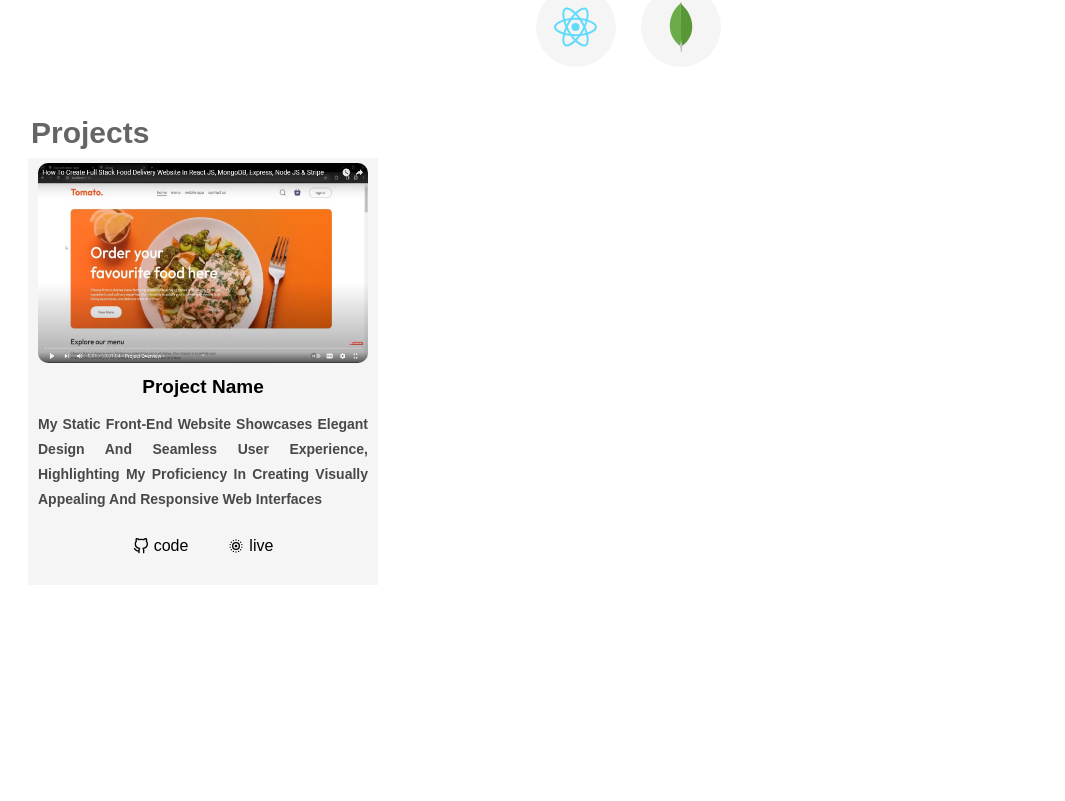
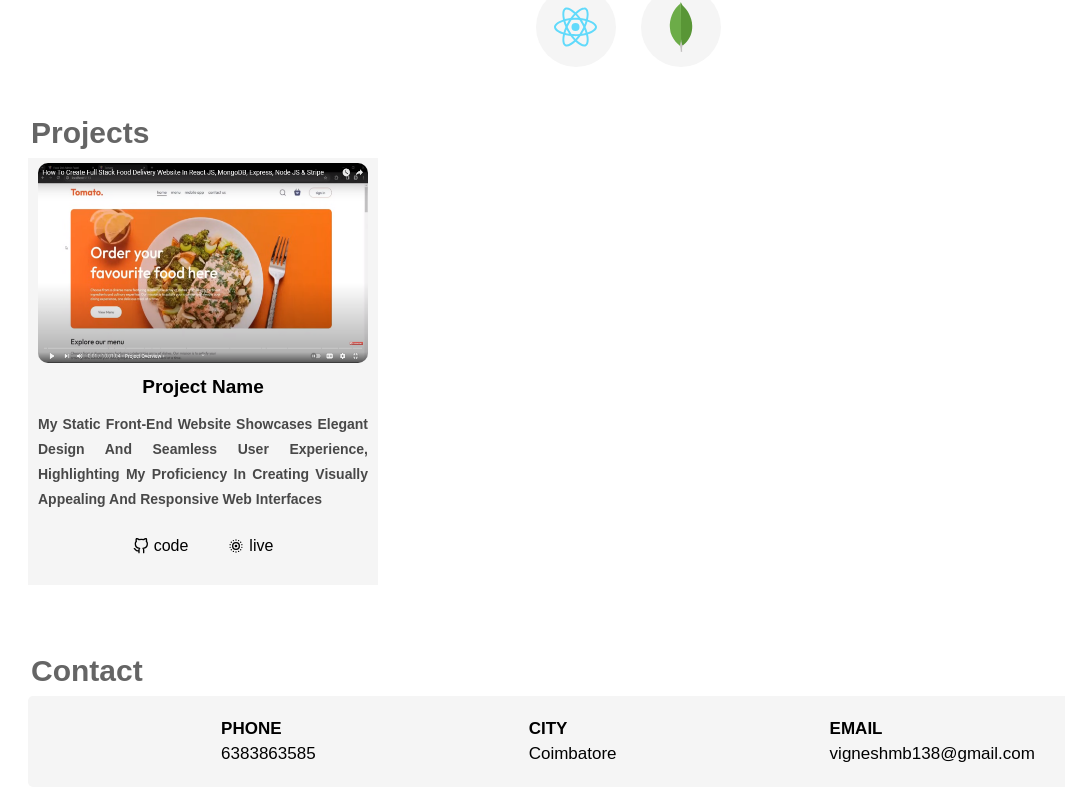
Before and after one commit to vigneshm138/Portfolio, a React (Vite) app in the folder frontend/: page / in a window 1280 px wide. Shown: the part 1187-1988 px from the top of the page, without its empty margins (12-1077 px from the left). Before the commit the page ends 1802 px from the top, so only its background shows below. Built offline with nearby package versions, Linux system fonts and the light colour scheme; a web font is replaced by a local one.

Commit message:
Contact Page

```diff
--- a/frontend/src/App.jsx
+++ b/frontend/src/App.jsx
@@ -1,5 +1,6 @@
 import "./App.css";
 import About from "./Components/About/About";
+import Contact from "./Components/Contact/Contact";
 import Home from "./Components/Home/Home";
 import Navbar from "./Components/Navbar/Navbar";
 import Projects from "./Components/Projects/Projects";
@@ -13,6 +14,7 @@ function App() {
       <About/>
       <Skills/>
       <Projects/>
+      <Contact/>
     </div>
   );
 }
--- /dev/null
+++ b/frontend/src/Components/Contact/Contact.css
@@ -0,0 +1,29 @@
+.contact_page{
+    margin: 60px 0;
+}
+.contact_page h1 {
+  text-transform: capitalize;
+  font-size: 30px;
+  padding: 3px;
+  font-weight: 700;
+  opacity: 0.6;
+}
+
+.contact_page .contact{
+    display: flex;
+    /* align-items: center; */
+    flex-wrap: wrap;
+    justify-content: space-evenly;
+    background-color: #f5f5f5;
+    padding: 20px 10px;
+    border-radius:5px;
+    gap: 30px;
+}
+.contact_page .contact h5{
+    text-transform: uppercase;
+    font-weight: 700;
+    font-size: 17px;
+}
+.contact_page .contact p{
+    font-size: 17px;
+}
--- /dev/null
+++ b/frontend/src/Components/Contact/Contact.jsx
@@ -0,0 +1,27 @@
+import React from "react";
+import "./Contact.css";
+
+const Contact = () => {
+  return <div className="contact_page">
+    <h1>Contact</h1>
+    <div className="contact">
+        <div className="contact_phone">
+            <h5>phone</h5>
+            <p>6383863585</p>
+        </div>
+        <div className="contact_city">
+            <h5>city</h5>
+            <p>Coimbatore</p>
+        </div>
+        <div className="contact_email">
+            <h5>email</h5>
+            <p>vigneshmb138@gmail.com</p>
+        </div>
+    </div>
+    <div className="contact_socialMedia">
+
+    </div>
+  </div>;
+};
+
+export default Contact;
```
